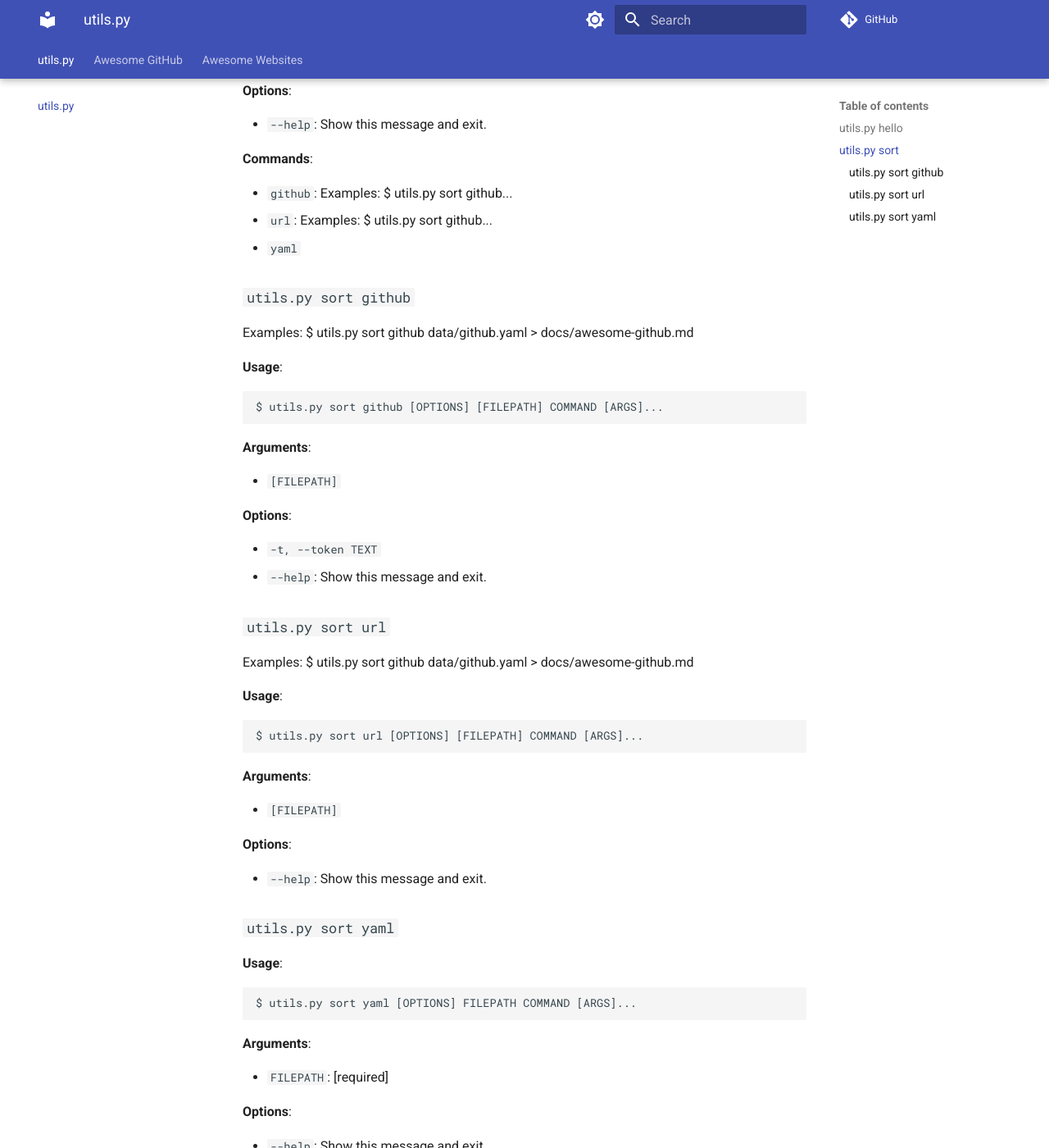
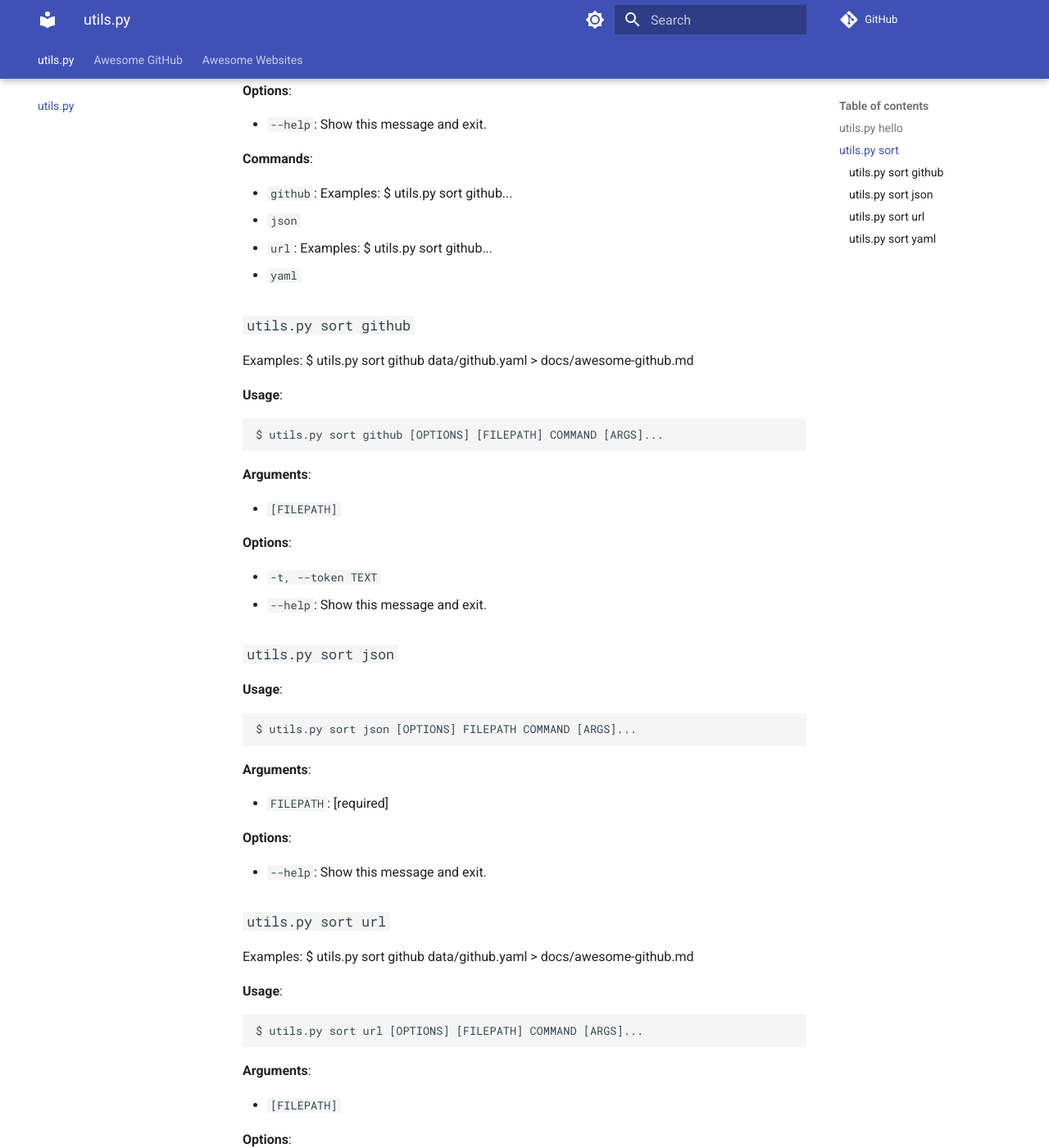
Before and after one commit to liblaf/awesome, an MkDocs documentation site: the page built from docs/index.md, in a window 1280 px wide and 1400 px high, scrolled down 939 px. Shown: the whole window at 82% size. Built offline with MkDocs 1.6.1 and Material for MkDocs 9.7.7, drawn with Linux system fonts in a browser that asks for light colours; comment, search, counter and statistics services are not loaded.

Commit message:
docs: update usage

````diff
--- a/docs/index.md
+++ b/docs/index.md
@@ -46,6 +46,7 @@ $ utils.py sort [OPTIONS] COMMAND [ARGS]...
 **Commands**:
 
 - `github`: Examples: $ utils.py sort github...
+- `json`
 - `url`: Examples: $ utils.py sort github...
 - `yaml`
 
@@ -67,6 +68,22 @@ $ utils.py sort github [OPTIONS] [FILEPATH] COMMAND [ARGS]...
 **Options**:
 
 - `-t, --token TEXT`
+- `--help`: Show this message and exit.
+
+### `utils.py sort json`
+
+**Usage**:
+
+```console
+$ utils.py sort json [OPTIONS] FILEPATH COMMAND [ARGS]...
+```
+
+**Arguments**:
+
+- `FILEPATH`: [required]
+
+**Options**:
+
 - `--help`: Show this message and exit.
 
 ### `utils.py sort url`
--- a/requirements.txt
+++ b/requirements.txt
@@ -8,12 +8,12 @@ colorama==0.4.6 ; python_version >= "3.10" and python_version < "3.12" and platf
 cryptography==40.0.1 ; python_version >= "3.10" and python_version < "3.12"
 deprecated==1.2.13 ; python_version >= "3.10" and python_version < "3.12"
 deprecation==2.1.0 ; python_version >= "3.10" and python_version < "3.12"
-filelock==3.10.4 ; python_version >= "3.10" and python_version < "3.12"
+filelock==3.10.6 ; python_version >= "3.10" and python_version < "3.12"
 humanize==4.6.0 ; python_version >= "3.10" and python_version < "3.12"
 idna==3.4 ; python_version >= "3.10" and python_version < "3.12"
 lxml==4.9.2 ; python_version >= "3.10" and python_version < "3.12"
 packaging==23.0 ; python_version >= "3.10" and python_version < "3.12"
-pikepdf==7.1.1 ; python_version >= "3.10" and python_version < "3.12"
+pikepdf==7.1.2 ; python_version >= "3.10" and python_version < "3.12"
 pillow==9.4.0 ; python_version >= "3.10" and python_version < "3.12"
 pycparser==2.21 ; python_version >= "3.10" and python_version < "3.12"
 pygithub==1.58.1 ; python_version >= "3.10" and python_version < "3.12"
````
Also changed, not shown: 1 other file.
